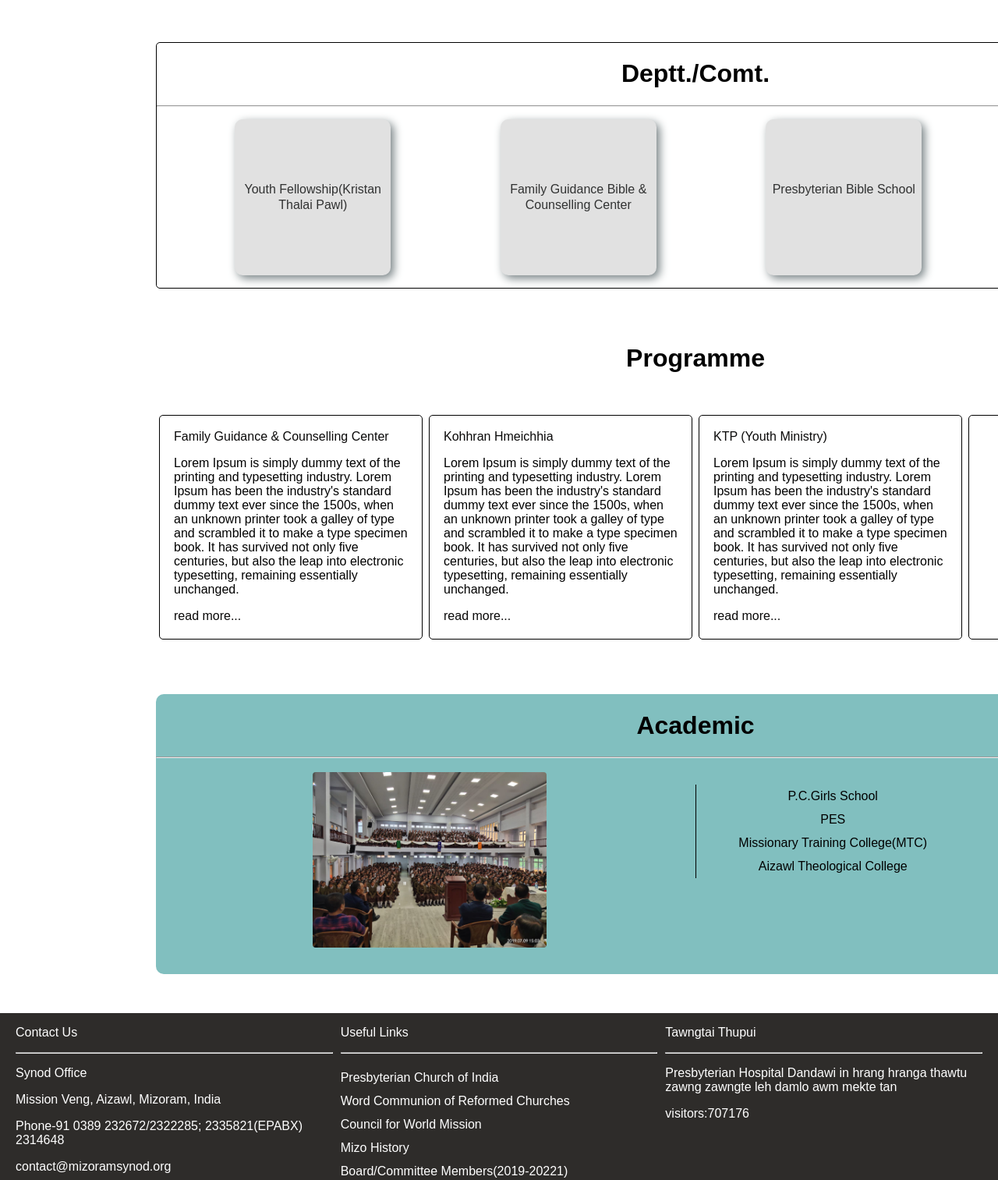
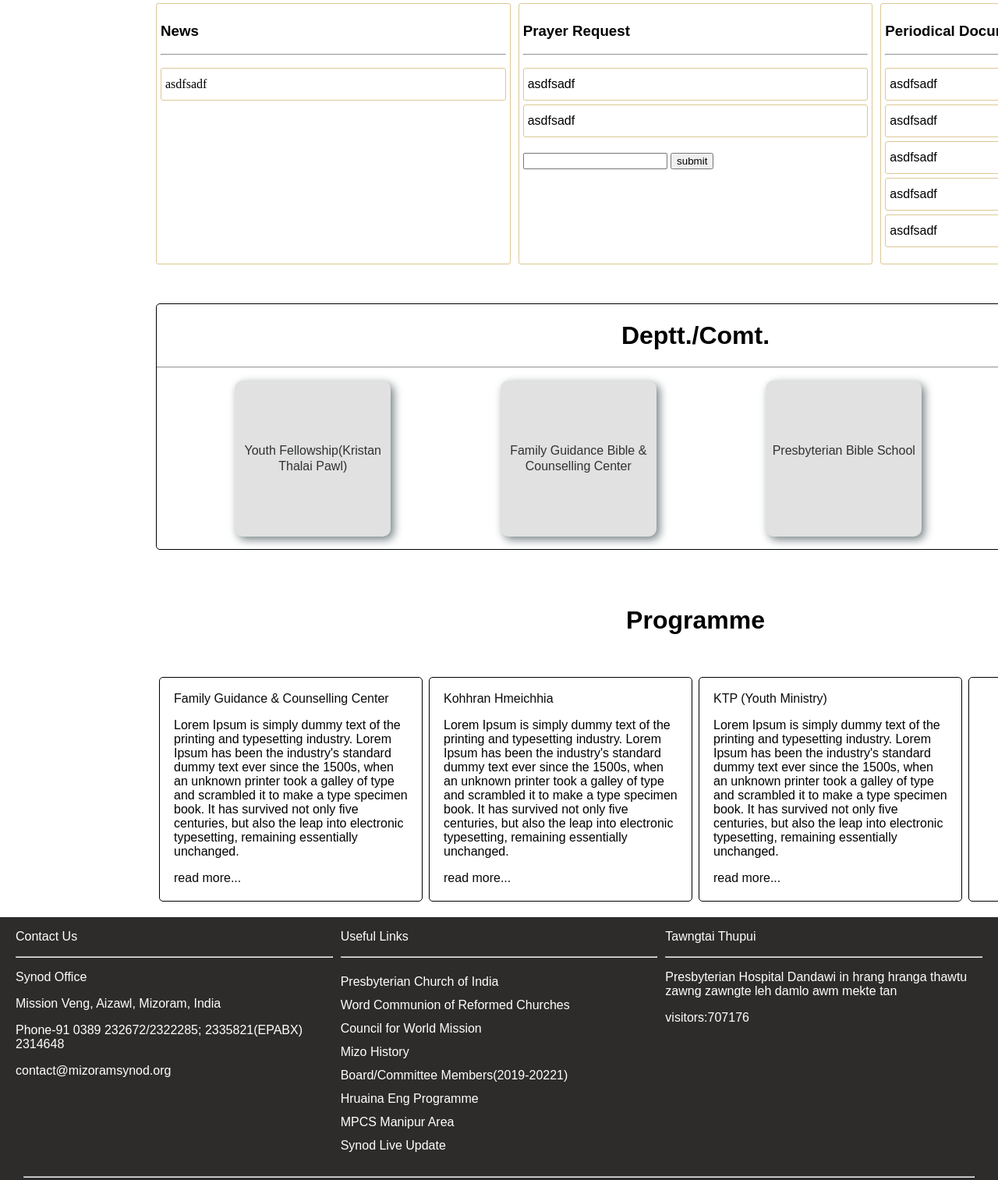
Before and after one commit to DingDeuhTop/synod-academy-work, a plain HTML site: page index.html in a window 1280 px wide. Shown: the part 867-2380 px from the top of the page at 78% size. Drawn offline with Linux system fonts and the light colour scheme.

Commit message:
modified

```diff
--- a/index.html
+++ b/index.html
@@ -115,7 +115,7 @@
           </nav>
         </div>
 
-        <div class="right-bar">
+        <!-- <div class="right-bar">
           <div id="update">
             <h3>Notification</h3>
             <hr>
@@ -154,7 +154,7 @@
               </ul>
             </div>
           </div>
-        </div>
+        </div> -->
 
         <div id="content">
           <div class="text-content">
@@ -171,6 +171,48 @@
               <img src="img/img3.jpeg" alt="image">
             </div> -->
           </div>
+
+          <div class="news-content">
+            <div id="update">
+              <h3>News</h3>
+              <hr>
+              <div id="update_content">
+                <ul>
+                  <li>asdfsadf</li>
+                </ul>
+              </div>
+            </div>
+            <div id="tawngtai">
+                <h3>Prayer Request</h3>
+                <hr>
+              <div id="tawngtai_content">
+                <ul>
+                  <li>asdfsadf</li>
+                  <li>asdfsadf</li>
+                </ul>
+              </div>
+              <div class="text-items">
+                <input type="text">
+                <button>submit
+
+                </button>
+              </div>
+            </div>
+            <div id="periodical_documents">
+              <h3>Periodical Documents</h3>
+              <hr>
+              <div id="doc_content">
+                <ul>
+                  <li>asdfsadf</li>
+                  <li>asdfsadf</li>
+                  <li>asdfsadf</li>
+                  <li>asdfsadf</li>
+                  <li>asdfsadf</li>
+                </ul>
+              </div>
+            </div>
+          </div>
+
           <div id="content-item">
             <h1>Deptt./Comt.</h1>
             <hr>
@@ -292,27 +334,8 @@
 
             </div>
           </div>
-          <div id="mission-item">
-            <h1>Academic</h1>
-            <hr>
-            <div id="mission">
-              <div class="mission-image">
-                <img src="img/img5.jpeg" alt="image">
-              </div>
-              <div class="mission-content">
-                <ul>
-                  <li>P.C.Girls School</li>
-                  <li>Sikulpui</li>
-                  <li>PES</li>
-                  <li>Mizoram Christian College</li>
-                  <li>Missionary Training College(MTC)</li>
-                  <li>P.C.Girls School</li>
-                  <li>Aizawl Theological College</li>
-                  <li>View all</li>
-                </ul>
-              </div>
-            </div>
-          </div>
+
+
         </div>
         <div id="footer">
           <div id="footer-content">
@@ -393,5 +416,6 @@
     </div>
 
 
+
   </body>
 </html>
--- a/style.css
+++ b/style.css
@@ -7,6 +7,8 @@ body {
   padding: 10px;
   background-color: #dbc894;
 }
+
+
 
 .header-content {
   margin: 0 auto;
@@ -136,17 +138,19 @@ body {
   display: block;
   padding: 5px;
 }
-.right-bar {
-  float: right;
-  width: 200px;
-  margin: 0 10px 0 20px;
+
+.news-content {
+  float: left;
+  width: 100%;
+  display: grid;
+  grid-template-columns: repeat(3, 1fr);
+  gap: 10px;
 }
 
 #update {
   padding: 5px;
   border: 1px solid #dbc894;
   border-radius: 3px;
-  margin-top: 10px;
 }
 
 #update ul {
@@ -191,7 +195,6 @@ body {
 #tawngtai {
   border: 1px solid #dbc894;
   padding: 5px;
-  margin: 10px 0;
   border-radius: 3px;
 }
 
@@ -230,7 +233,6 @@ body {
 #periodical_documents {
   padding: 5px;
   border: 1px solid #dbc894;
-  margin: 10px 0;
   border-radius: 3px;
 }
 
```
